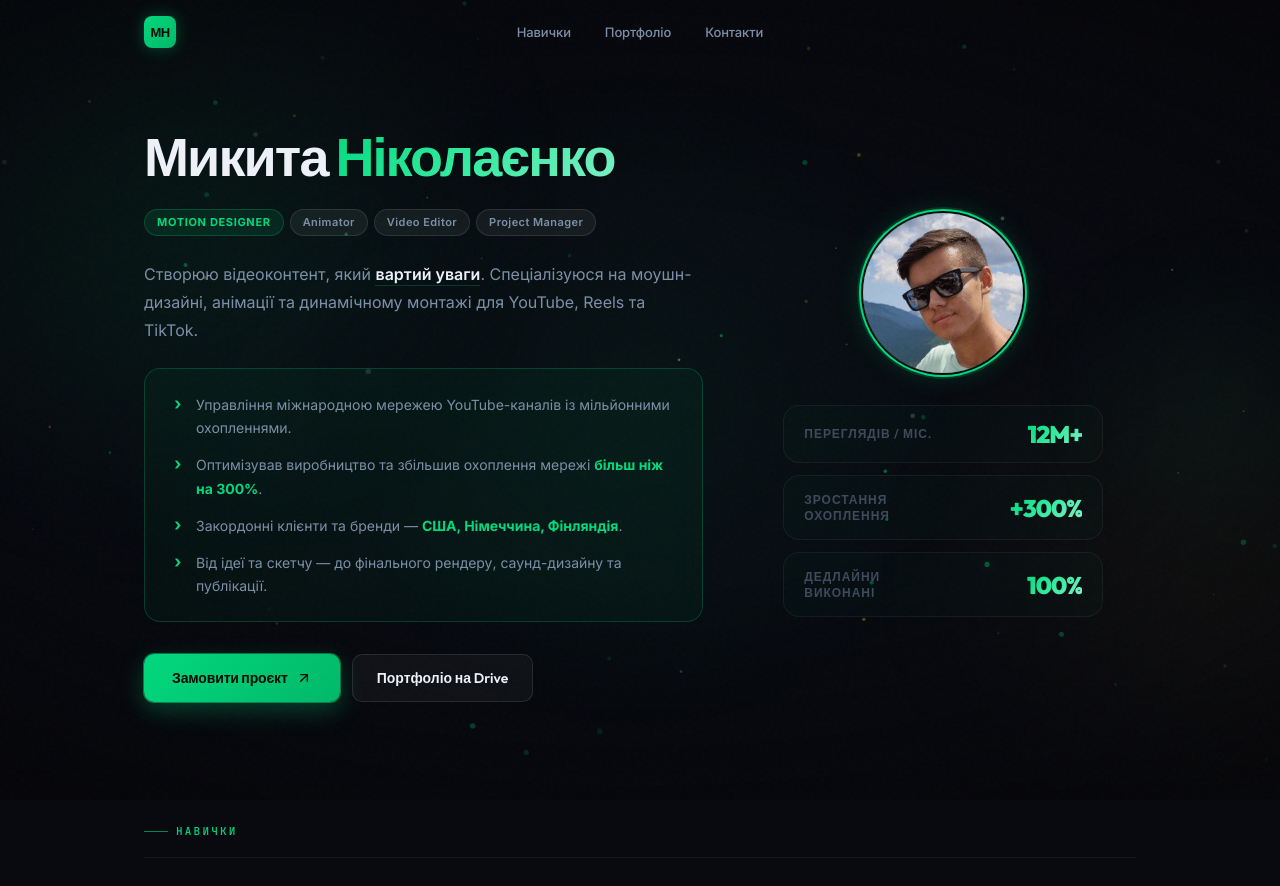
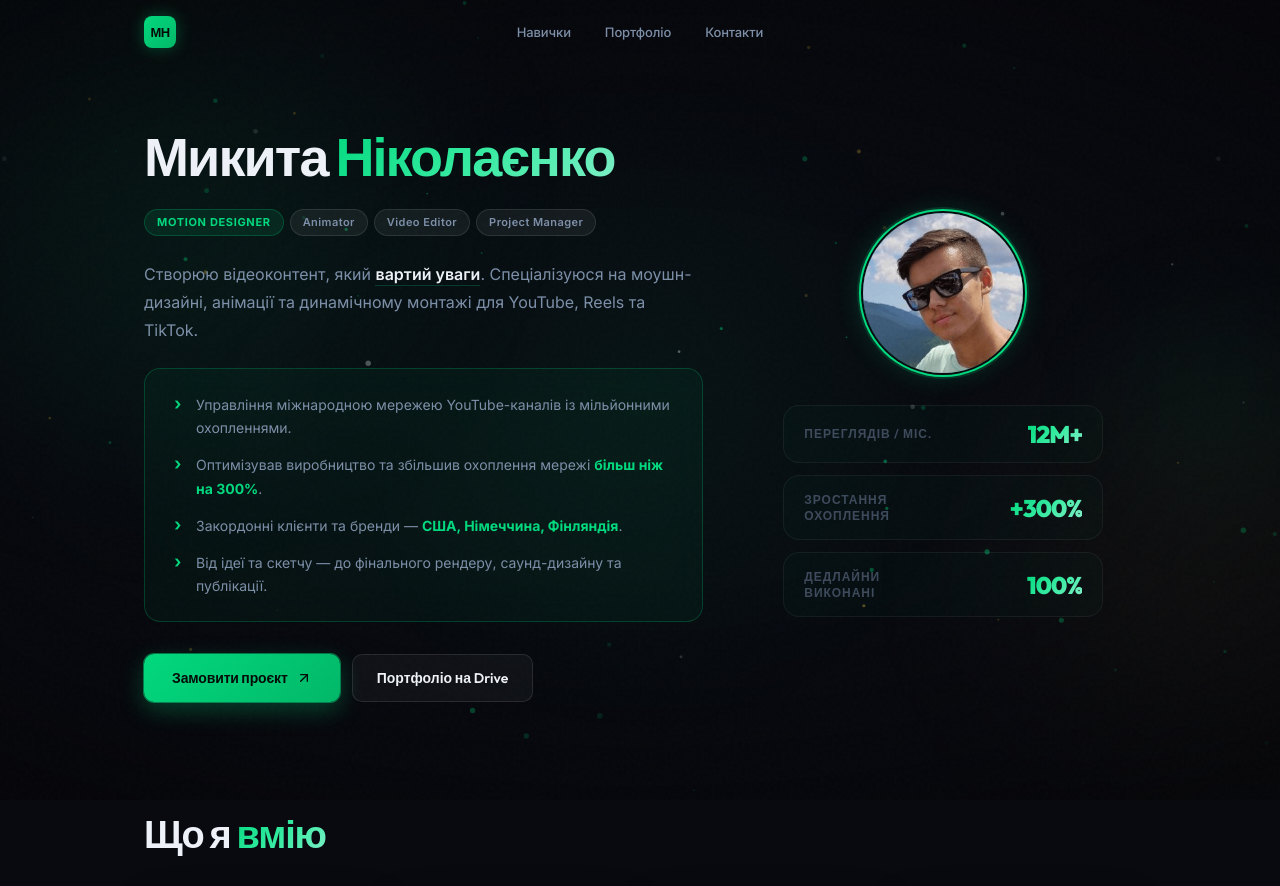
Before and after one commit to zkregen/resume, a React (Vite) app: page / in a window 1280 px wide. Shown: the top 886 px of the page. Built offline with nearby package versions, Linux system fonts and the light colour scheme.

Commit message:
Refactor: remove redundant Skills section eyebrow label and divider line to balance vertical spacing

```diff
--- a/src/components/Skills.jsx
+++ b/src/components/Skills.jsx
@@ -210,8 +210,6 @@ const Skills = () => {
 
         {/* Section heading */}
         <div style={{ marginBottom: '40px' }}>
-          <p className="section-eyebrow">Навички</p>
-          <div className="section-divider" style={{ marginBottom: '24px' }} />
           <h2
             style={{
               fontFamily: "'Outfit', sans-serif",
```
